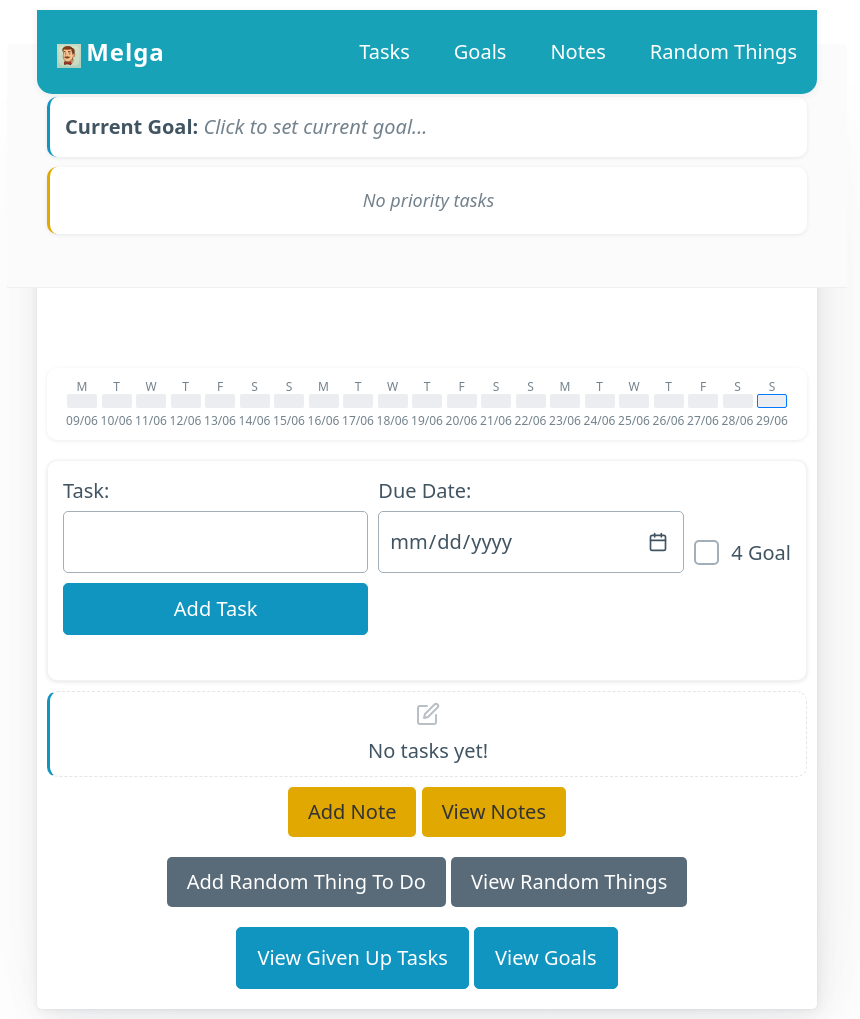
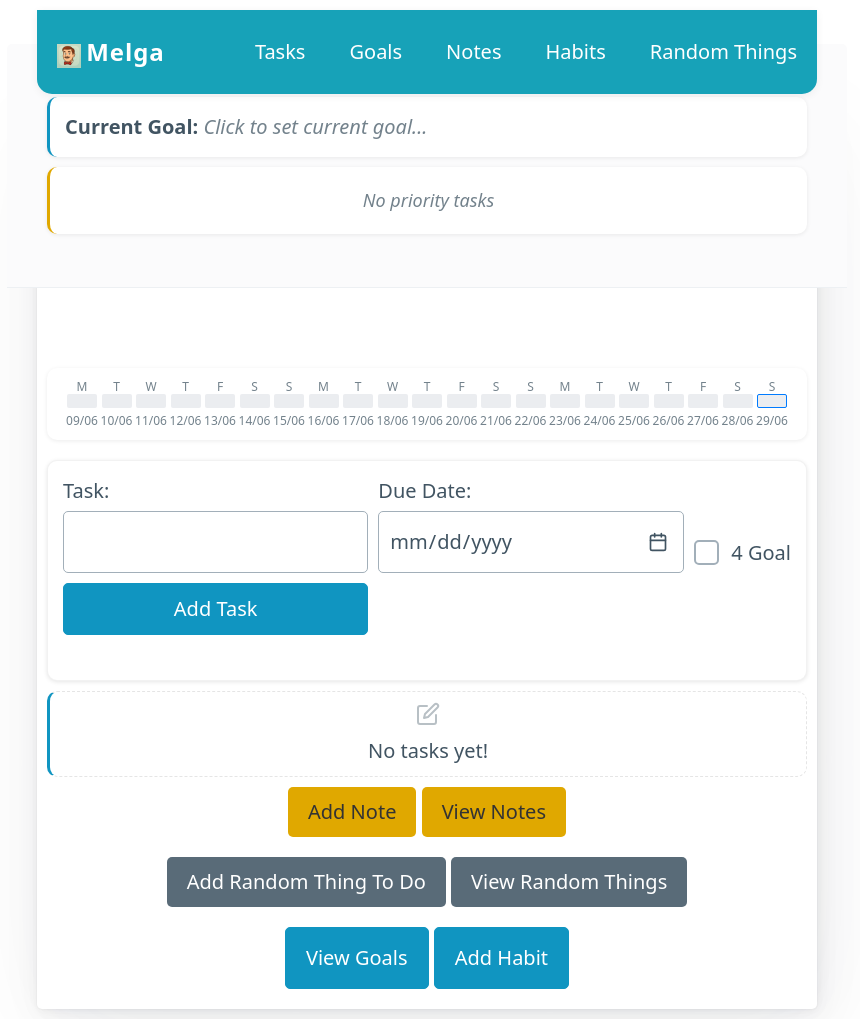
Before and after one commit to rjtavares/Melga, a Flask app: page / in a window 1280 px wide. Shown: the whole page, without its empty margins (213-1073 px from the left). Run offline with Flask 2, Linux system fonts and the light colour scheme; data that the repository does not hold is empty; some libraries are stand-ins or nearby versions.

Commit message:
feat: Add habit tracking functionality

```diff
--- a/app.py
+++ b/app.py
@@ -658,6 +658,44 @@ def view_goals():
     goals = [dict(id=row['id'], description=row['description'], created_date=row['created_date'], target_date=row['target_date'], completed=row['completed'], completion_date=row['completion_date']) for row in cur.fetchall()]
     return render_template('goals_list.html', goals=goals)
 
+# --- Habits Routes ---
+
+@app.route('/habits')
+def view_habits():
+    """Route to view all habits."""
+    habits = get_habits()
+    return render_template('habits_list.html', habits=habits)
+
+@app.route('/habits/<int:habit_id>')
+def view_habit(habit_id):
+    """Route to view a specific habit and its tasks."""
+    habit = get_habit(habit_id)
+    if not habit:
+        flash('Habit not found.', 'error')
+        return redirect(url_for('view_habits'))
+
+    tasks = get_tasks_by_habit(habit_id)
+    return render_template('habit_view.html', habit=habit, tasks=tasks)
+
+@app.route('/habits/new', methods=['GET', 'POST'])
+def new_habit():
+    """Route to add a new habit."""
+    if request.method == 'POST':
+        description = request.form.get('description')
+        periodicity = request.form.get('periodicity')
+
+        if not description or not periodicity:
+            flash('Description and periodicity are required!', 'error')
+            return redirect(url_for('new_habit'))
+
+        today = date.today()
+        insert_habit(description, today, periodicity)
+
+        flash('Habit added successfully!', 'success')
+        return redirect(url_for('view_habits'))
+
+    return render_template('habits_new.html')
+
 if __name__ == '__main__':
     debug_mode = os.environ.get('FLASK_DEBUG', 'False').lower() == 'true' # <-- Change this line
     app.run(debug=debug_mode, port=5001) # debug=True for development
--- a/db.py
+++ b/db.py
@@ -448,3 +448,34 @@ def delete_random_thing(thing_id):
     db.execute('DELETE FROM random_things_to_do WHERE id = ?', (thing_id,))
     db.commit()
     return True
+
+# --- Habits Functions ---
+
+def get_habits():
+    db = get_db()
+    cursor = db.execute('SELECT id, description, periodicity FROM habits ORDER BY id DESC')
+    return [dict(row) for row in cursor.fetchall()]
+
+def get_habit(habit_id):
+    db = get_db()
+    cursor = db.execute('SELECT id, description, periodicity FROM habits WHERE id = ?', (habit_id,))
+    habit = cursor.fetchone()
+    if habit:
+        return dict(habit)
+    return None
+
+def get_tasks_by_habit(habit_id):
+    db = get_db()
+    cursor = db.execute('SELECT id, description, created_date, completion_date FROM tasks WHERE habit_id = ? ORDER BY created_date DESC', (habit_id,))
+    return [dict(row) for row in cursor.fetchall()]
+
+def insert_habit(description, created_date, periodicity):
+    db = get_db()
+    if isinstance(created_date, date):
+        created_date = get_db_date(created_date)
+    db.execute(
+        'INSERT INTO habits (description, created_date, periodicity) VALUES (?, ?, ?)',
+        (description, created_date, periodicity)
+    )
+    db.commit()
+    return True
--- a/templates/base.html
+++ b/templates/base.html
@@ -20,6 +20,7 @@
                 <li><a href="{{ url_for('index') }}">Tasks</a></li>
                 <li><a href="{{ url_for('view_goals') }}">Goals</a></li>
                 <li><a href="{{ url_for('view_notes') }}">Notes</a></li>
+                <li><a href="{{ url_for('view_habits') }}">Habits</a></li>
                 <li><a href="{{ url_for('view_random_things') }}">Random Things</a></li>
             </ul>
         </nav>
--- a/templates/index.html
+++ b/templates/index.html
@@ -139,8 +139,8 @@
                 <a href="/random/view" class="btn btn-random btn-view-random" role="button">View Random Things</a>
             </div>
             <div class="add-note-button-container">
-                <a href="/tasks/given-up" class="btn btn-secondary" role="button">View Given Up Tasks</a>
                 <a href="/goals" class="btn btn-secondary" role="button">View Goals</a>
+                <a href="/habits/new" class="btn btn-secondary" role="button">Add Habit</a>
             </div>
 
         </article>
```
Also changed, not shown: templates/habit_view.html (added, +31 -0 lines), templates/habits_list.html (added, +17 -0 lines), templates/habits_new.html (added, +21 -0 lines).
